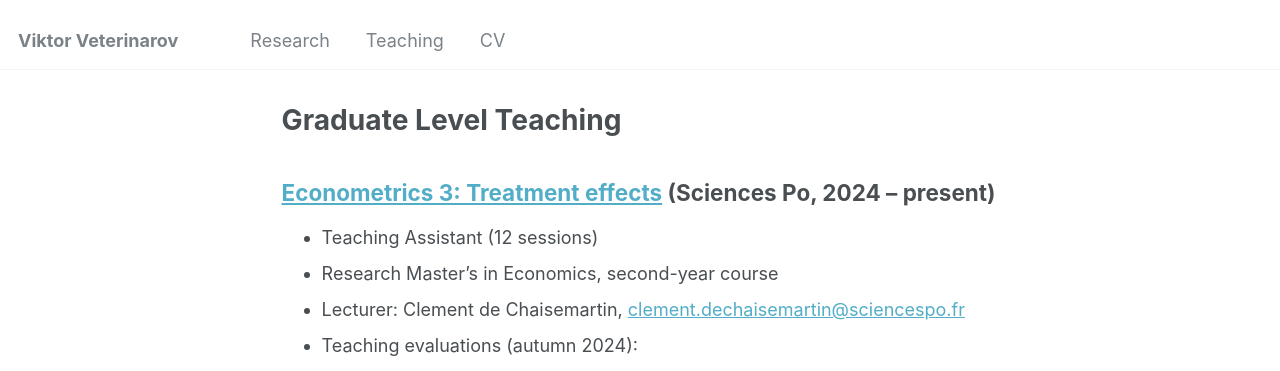
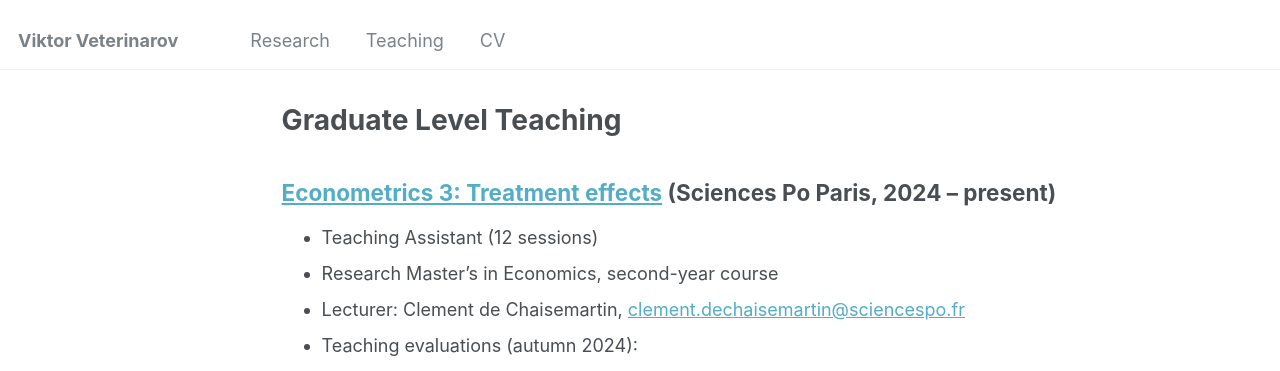
Before and after one commit to viktorveterinarov/viktorveterinarov.github.io, a Jekyll site: the page built from _pages/teaching.md, in a window 1280 px wide. Shown: the top 371 px of the page. Built offline with Jekyll 4.4.1, drawn with Linux system fonts in a browser that asks for light colours.

Commit message:
Update teaching.md

```diff
--- a/_pages/teaching.md
+++ b/_pages/teaching.md
@@ -7,7 +7,7 @@ author_profile: true
 
 {% include base_path %}
 
-<a href="https://web.archive.org/web/20250425134013/https://syllabus.sciencespo.fr/cours/202410/247601.html" target="_blank">Econometrics 3: Treatment effects</a> (Sciences Po, 2024 – present)
+<a href="https://web.archive.org/web/20250425134013/https://syllabus.sciencespo.fr/cours/202410/247601.html" target="_blank">Econometrics 3: Treatment effects</a> (Sciences Po Paris, 2024 – present)
 -----
 * Teaching Assistant (12 sessions)
 * Research Master’s in Economics, second-year course
```
